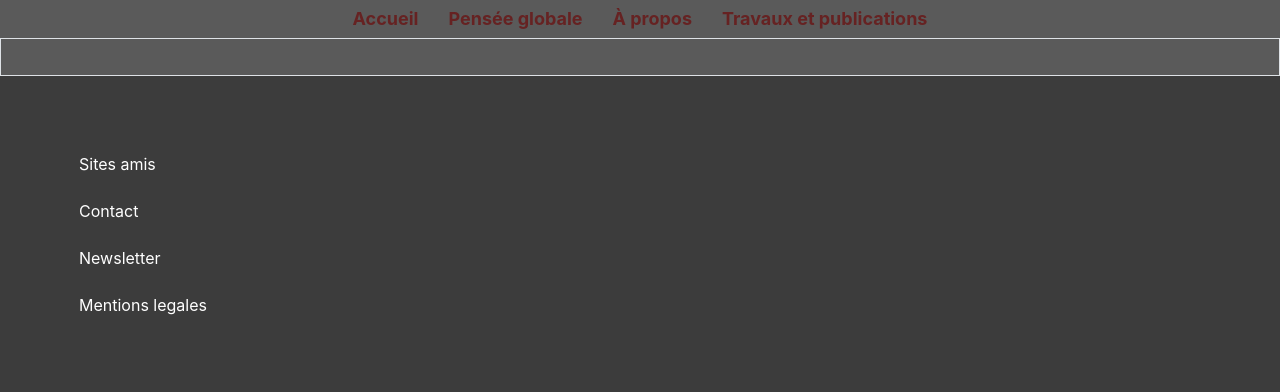
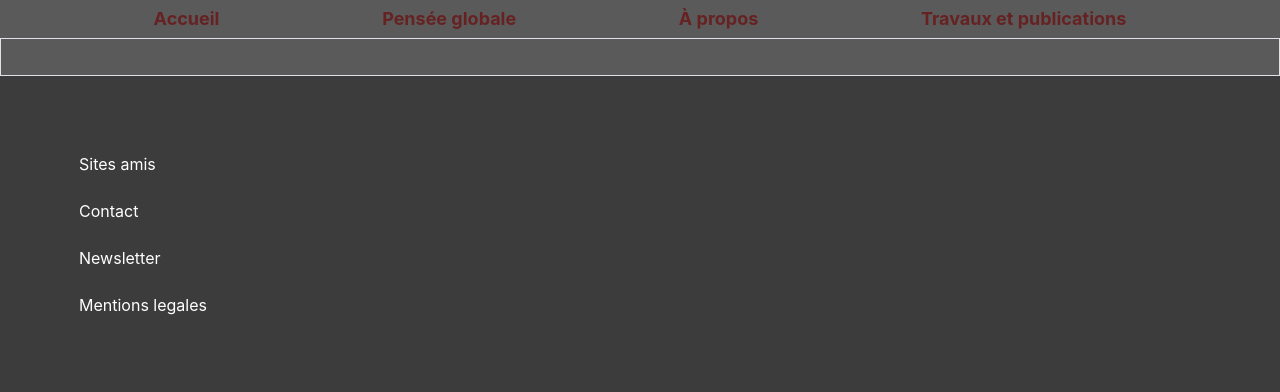
Before and after one commit to d1mj0/Pierrot_Project, a PHP site: page /blog.php in a window 1280 px wide. Shown: the part 961-1353 px from the top of the page. Run offline with PHP 8.4, Linux system fonts and the light colour scheme; some libraries are stand-ins or nearby versions.

Commit message:
last push before the end of time

```diff
--- a/views/assets/css/style.css
+++ b/views/assets/css/style.css
@@ -29,25 +29,27 @@ a {
 
 nav{
     background-color:#5a5a5a ;
+
+}
+
+nav ul{
     justify-content: space-evenly;
 }
 
-#navbarText {
-    justify-content: space-evenly;
-}
 
-.navbar-toggler, .navbar-toggler{
-    color: #ffffff;
 
-}
 
 .nav-item a{
     color: #662222;
     text-decoration: none;
     font-size:18px;
     font-weight: bold;
+    margin-right:10%;
+
 
 }
+
+
 
 .nav-item a:hover{
     color: #7a2b2b;
--- a/views/templates/header.php
+++ b/views/templates/header.php
@@ -28,21 +28,21 @@
 
         <nav class="nav-container navbar-expand-md navbar-light">
             <button class="navbar-toggler align-center" type="button" data-toggle="collapse" data-target="#navbarText" aria-controls="navbarText" aria-expanded="false" aria-label="Toggle navigation">
-              <span class="navbar-toggler-icon"></span>
+              <span class="navbar-toggler-icon "></span>
             </button>
-            <div class="collapse navbar-collapse" id="navbarText">
-                <ul class="navbar-nav">
-                    <li class="nav-item active">
-                        <a class="nav-link_menu col-lg-2 mx-auto" href="index.php">Accueil</a>
-                    </li>
-                    <li class="nav-item active">
-                        <a class="nav-link_menu col-lg-2 mx-auto" href="pensee_globale.php">Pensée globale<span class="sr-only">(current)</span></a>
+
+                <ul class="navbar-nav collapse navbar-collapse" id="navbarText">
+                    <li class="nav-item">
+                        <a class="nav-link_menu col-lg-4 mx-auto" href="index.php">Accueil</a>
                     </li>
                     <li class="nav-item">
-                        <a class="nav-link_menu col-lg-2 mx-auto" href="a_propos.php">&#xC0; propos</a>
+                        <a class="nav-link_menu col-lg-4 mx-auto" href="pensee_globale.php">Pensée globale<span class="sr-only">(current)</span></a>
                     </li>
                     <li class="nav-item">
-                        <a class="nav-link_menu col-lg-2 mx-auto" href="travaux_et_publications.php">Travaux et publications</a>
+                        <a class="nav-link_menu col-lg-4 mx-auto" href="a_propos.php">&#xC0; propos</a>
+                    </li>
+                    <li class="nav-item">
+                        <a class="nav-link_menu col-lg-4 mx-auto" href="travaux_et_publications.php">Travaux et publications</a>
                     </li>
                 </ul>
 
```
